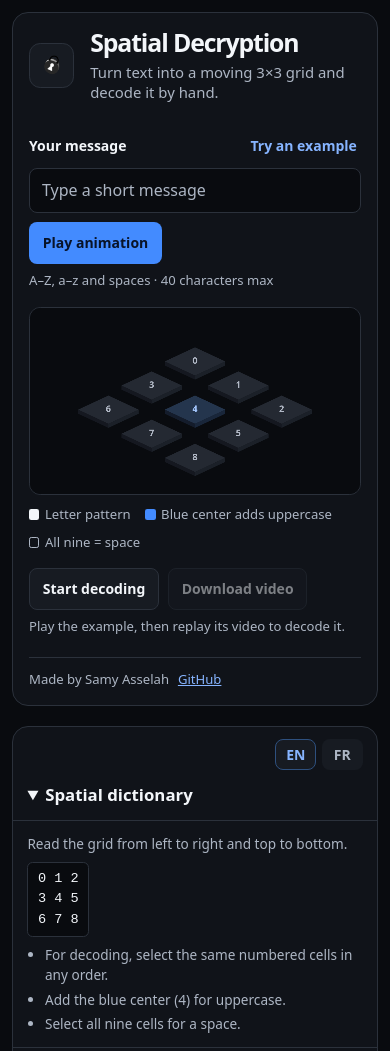
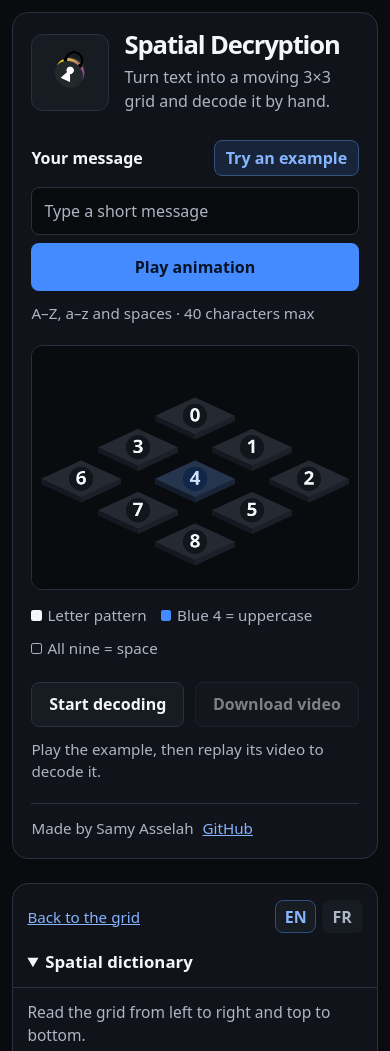
Before and after one commit to Samy-Asl/Spatial-Decryption, a plain HTML site: page index.html in a window 390 px wide. Shown: the top 1051 px of the page. Drawn offline with Linux system fonts and the light colour scheme.

Commit message:
Verify the V1 mobile polish in Chrome

```diff
--- a/Encrypt.js
+++ b/Encrypt.js
@@ -19,6 +19,7 @@ const resultPlaceholder = document.getElementById('resultPlaceholder');
 const decodeStatus = document.getElementById('decodeStatus');
 const copyButton = document.getElementById('copyButton');
 const clearResultButton = document.getElementById('clearResult');
+const stage = document.getElementById('gridStage');
 const canvas = document.getElementById('gridCanvas');
 const grid = createGrid(canvas);
 const selection = new Set();
@@ -37,6 +38,7 @@ function setMode(nextMode) {
   playButton.hidden = playing;
   stopButton.hidden = !playing;
   stopButton.disabled = !playing;
+  stage.classList.toggle('playing', playing);
   decodeButton.disabled = playing;
   clearResultButton.disabled = playing || decoded === '';
   decodeButton.textContent = decoding ? 'Exit decoding' : 'Start decoding';
@@ -50,11 +52,11 @@ function showStatus(element, message, isError = false) {
   element.classList.toggle('error', isError);
 }
 
-function drawSelection() {
+function drawSelection(animate = false) {
   for (const [index, cell] of cells.entries()) {
     cell.setAttribute('aria-pressed', selection.has(index));
   }
-  grid.draw([...selection]);
+  grid.draw([...selection], animate);
 }
 
 function clearSelection() {
@@ -185,14 +187,14 @@ for (const [index, cell] of cells.entries()) {
     if (selection.has(index)) selection.delete(index);
     else selection.add(index);
     showStatus(decodeStatus, '');
-    drawSelection();
+    drawSelection(true);
   });
 }
 
 document.getElementById('spaceBtn').addEventListener('click', () => {
   CELLS.forEach(index => selection.add(index));
   showStatus(decodeStatus, 'Space selected. Choose Add character to confirm.');
-  drawSelection();
+  drawSelection(true);
 });
 
 document.getElementById('clearPattern').addEventListener('click', () => {
--- a/index.html
+++ b/index.html
@@ -19,7 +19,7 @@
         <div class="background">
           <header class="intro">
             <button class="logo-container" type="button" id="logoLink" aria-label="Copy page link">
-              <img src="Spatial-logo.png" alt="" class="main-logo" width="54" height="54">
+              <img src="Spatial-logo.png" alt="" class="main-logo" width="84" height="84">
             </button>
             <div>
               <h1>Spatial Decryption</h1>
@@ -30,7 +30,7 @@
           <form class="controls" id="playForm">
             <div class="input-header">
               <label for="inputText">Your message</label>
-              <button class="text-button" type="button" id="exampleButton">Try an example</button>
+              <button class="text-button example-button" type="button" id="exampleButton">Try an example</button>
             </div>
             <div class="input-row">
               <input class="input-text" type="text" placeholder="Type a short message" id="inputText"
@@ -41,13 +41,13 @@
             <p class="hint" id="inputHint">A–Z, a–z and spaces · 40 characters max</p>
           </form>
 
-          <div class="stage">
+          <div class="stage" id="gridStage">
             <canvas id="gridCanvas" width="960" height="540" role="img"
                     aria-label="Isometric 3×3 grid with cells numbered from 0 to 8"></canvas>
           </div>
           <div class="stage-legend">
             <span><span class="swatch swatch-letter"></span>Letter pattern</span>
-            <span><span class="swatch swatch-center"></span>Blue center adds uppercase</span>
+            <span><span class="swatch swatch-center"></span>Blue 4 = uppercase</span>
             <span><span class="swatch swatch-space"></span>All nine = space</span>
           </div>
 
@@ -80,6 +80,7 @@
               <button type="button" class="secondary-button" id="clearPattern">Clear selection</button>
               <button type="button" class="encrypt-button" id="nextBtn">Add character</button>
             </div>
+            <a class="mobile-jump" href="#dictionaryDetails">Look up a letter</a>
           </div>
 
           <div class="decrypt-result" id="decryptResult" hidden>
@@ -105,6 +106,7 @@
 
       <aside class="dictionary" aria-label="Spatial dictionary">
         <div class="lang-switch" role="group" aria-label="Dictionary language">
+          <a class="mobile-jump return-link" href="#decryptButton">Back to the grid</a>
           <button type="button" class="lang-btn" data-lang="en" aria-pressed="true">EN</button>
           <button type="button" class="lang-btn" data-lang="fr" aria-pressed="false">FR</button>
         </div>
--- a/spatial-grid.mjs
+++ b/spatial-grid.mjs
@@ -42,20 +42,24 @@ function drawTile(context, { index, x, y }, amount) {
   const isCenter = index === CENTER;
 
   let colors = isCenter
-    ? ['#24354d', '#141c2b', '#19263a', '#a5c8ff']
-    : ['#242932', '#151820', '#1b2028', '#b2b9c6'];
+    ? ['#24354d', '#141c2b', '#19263a']
+    : ['#242932', '#151820', '#1b2028'];
   if (amount > 0) {
     colors = isCenter
-      ? ['#438bff', '#16449b', '#2a63d6', '#08142b']
-      : ['#f3f6fa', '#858e9e', '#bcc5d2', '#151820'];
+      ? ['#438bff', '#16449b', '#2a63d6']
+      : ['#f3f6fa', '#858e9e', '#bcc5d2'];
   }
 
-  const [topColor, leftColor, rightColor, labelColor] = colors;
+  const [topColor, leftColor, rightColor] = colors;
   face(context, leftColor, [left, front, bottomFront, [x - HALF_WIDTH, y]]);
   face(context, rightColor, [front, right, [x + HALF_WIDTH, y], bottomFront]);
   face(context, topColor, [back, right, front, left]);
-  context.fillStyle = labelColor;
-  context.fillText(String(index), x, top);
+  context.beginPath();
+  context.arc(x, top, 27, 0, 2 * Math.PI);
+  context.fillStyle = isCenter ? '#112749' : '#11151c';
+  context.fill();
+  context.fillStyle = isCenter ? '#d0e1ff' : '#f3f6fa';
+  context.fillText(String(index), x, top + 1);
 }
 
 function clamp(value) {
@@ -67,19 +71,37 @@ export function createGrid(canvas) {
   canvas.height = HEIGHT;
   const context = canvas.getContext('2d');
   const reducedMotion = window.matchMedia('(prefers-reduced-motion: reduce)');
+  let selectionFrame;
+  let currentAmounts;
 
   function render(amounts) {
+    currentAmounts = amounts;
     context.fillStyle = '#090b0f';
     context.fillRect(0, 0, WIDTH, HEIGHT);
-    context.font = '600 26px system-ui, sans-serif';
+    context.font = '750 42px system-ui, sans-serif';
     context.textAlign = 'center';
     context.textBaseline = 'middle';
 
     for (const tile of tiles) drawTile(context, tile, amounts[tile.index]);
   }
 
-  function draw(selected = []) {
-    render(CELLS.map(index => Number(selected.includes(index))));
+  function draw(selected = [], animate = false) {
+    cancelAnimationFrame(selectionFrame);
+    const target = CELLS.map(index => Number(selected.includes(index)));
+    if (!animate || reducedMotion.matches) {
+      render(target);
+      return;
+    }
+
+    const from = currentAmounts;
+    const start = performance.now();
+    function update(time) {
+      const progress = clamp((time - start) / RISE_TIME);
+      const eased = 1 - (1 - progress) ** 2;
+      render(target.map((amount, index) => from[index] + (amount - from[index]) * eased));
+      if (progress < 1) selectionFrame = requestAnimationFrame(update);
+    }
+    selectionFrame = requestAnimationFrame(update);
   }
 
   function playPattern(pattern, signal) {
--- a/styles.css
+++ b/styles.css
@@ -64,7 +64,8 @@ button:disabled, .download-button[aria-disabled] { cursor: default; opacity: .48
 
 .intro p {
   margin-top: .4rem;
-  font-size: .93rem;
+  font-size: 1rem;
+  line-height: 1.5;
   color: var(--muted);
 }
 
@@ -82,10 +83,9 @@ button:disabled, .download-button[aria-disabled] { cursor: default; opacity: .48
 
 .main-logo {
   display: block;
-  width: clamp(2rem, 6vw, 3.375rem);
+  width: clamp(4rem, 8vw, 5.25rem);
   height: auto;
   border-radius: .3rem;
-  filter: grayscale(1);
 }
 
 .input-header, .input-row, .stage-actions, .stage-legend,
@@ -97,7 +97,7 @@ button:disabled, .download-button[aria-disabled] { cursor: default; opacity: .48
 }
 
 .input-header, .result-header { justify-content: space-between; }
-.input-header { margin-bottom: .45rem; font-size: .875rem; font-weight: 650; }
+.input-header { margin-bottom: .65rem; font-size: 1rem; font-weight: 650; }
 .input-row { align-items: stretch; }
 
 .input-text {
@@ -117,14 +117,14 @@ button:disabled, .download-button[aria-disabled] { cursor: default; opacity: .48
 .encrypt-button, .secondary-button, .text-button, .lang-btn, .cell {
   border: 1px solid transparent;
   border-radius: .5rem;
-  font-size: .875rem;
+  font-size: 1rem;
   font-weight: 650;
   line-height: 1.25;
 }
 
 .encrypt-button, .secondary-button {
-  min-height: 2.65rem;
-  padding: .6rem .8rem;
+  min-height: 2.85rem;
+  padding: .65rem .9rem;
 }
 
 .encrypt-button {
@@ -154,22 +154,33 @@ button:disabled, .download-button[aria-disabled] { cursor: default; opacity: .48
 
 .text-button:hover:not(:disabled) { text-decoration: underline; }
 
+.example-button {
+  padding: .45rem .65rem;
+  border-color: #35527d;
+  background: #17243a;
+}
+
 .hint, .status, .stage-legend, .credits, .result-placeholder {
-  font-size: .82rem;
-  line-height: 1.45;
+  font-size: .95rem;
+  line-height: 1.5;
   color: var(--muted);
 }
 
-.hint, .status { margin-top: .45rem; }
+.hint, .status { margin-top: .65rem; }
 .status { min-height: 1.2em; }
 .status.error, #copyNotif.error { color: var(--error); }
 
 .stage {
   overflow: hidden;
-  margin-top: 1.05rem;
+  margin-top: 1.25rem;
   border: 1px solid var(--line);
   border-radius: .7rem;
   background: var(--page);
+}
+
+.stage.playing {
+  border-color: var(--strong-blue);
+  box-shadow: 0 0 1rem #438bff28;
 }
 
 #gridCanvas {
@@ -179,7 +190,7 @@ button:disabled, .download-button[aria-disabled] { cursor: default; opacity: .48
 }
 
 .stage-legend {
-  margin-block: .65rem 1rem;
+  margin-block: .85rem 1.15rem;
   column-gap: .9rem;
 }
 
@@ -196,7 +207,7 @@ button:disabled, .download-button[aria-disabled] { cursor: default; opacity: .48
 .swatch-space { border: 1px solid var(--muted); background: transparent; }
 
 .video-preview { margin-top: .85rem; }
-.video-preview summary { width: fit-content; color: var(--blue); font-size: .875rem; }
+.video-preview summary { width: fit-content; color: var(--blue); }
 .video-preview video {
   display: block;
   width: 100%;
@@ -235,7 +246,7 @@ button:disabled, .download-button[aria-disabled] { cursor: default; opacity: .48
 .cell[aria-pressed="true"] { background: var(--text); color: var(--page); }
 .cell.center-cell[aria-pressed="true"] { background: var(--strong-blue); color: #081328; }
 
-.result-header h2, .dict-letters h2 { font-size: .9rem; }
+.result-header h2, .dict-letters h2 { font-size: 1.05rem; }
 
 .result-content {
   display: block;
@@ -283,7 +294,7 @@ button:disabled, .download-button[aria-disabled] { cursor: default; opacity: .48
 .dict-rules, .dict-letters { padding: .8rem .9rem; border-top: 1px solid var(--line); }
 
 .dict-rules {
-  font-size: .85rem;
+  font-size: .97rem;
   line-height: 1.5;
   color: var(--muted);
 }
@@ -315,17 +326,48 @@ button:disabled, .download-button[aria-disabled] { cursor: default; opacity: .48
 }
 
 .letter-char { color: var(--blue); font-weight: 700; }
-.letter-coords { font: .75rem ui-monospace, monospace; color: var(--text); }
+.letter-coords { font: .9rem ui-monospace, monospace; color: var(--text); }
 
 .mini-grid { display: grid; grid-template-columns: repeat(3, .28rem); gap: .12rem; }
 .mini-grid > span { width: .28rem; height: .28rem; border-radius: .07rem; background: var(--line); }
 .mini-grid > .filled { background: var(--text); }
 
+.mobile-jump { display: none; }
+
+@media (prefers-reduced-motion: no-preference) {
+  button, .download-button { transition: background-color 150ms ease, border-color 150ms ease, transform 150ms ease; }
+  button:active:not(:disabled), .download-button:active:not([aria-disabled]) { transform: scale(.97); }
+  .stage { transition: border-color 200ms ease, box-shadow 200ms ease; }
+  .decode-controls:not([hidden]), .video-preview:not([hidden]) { animation: enter 180ms ease-out; }
+  html:focus-within { scroll-behavior: smooth; }
+
+  @keyframes enter {
+    from { opacity: 0; transform: translateY(.4rem); }
+    to { opacity: 1; transform: translateY(0); }
+  }
+}
+
 @media (max-width: 47rem) {
-  .container { grid-template-columns: minmax(0, 1fr); }
+  .container { grid-template-columns: minmax(0, 1fr); gap: 1.5rem; }
+  .background { padding: 1.15rem; }
+  .intro { margin-bottom: 1.65rem; }
+  .stage-actions, .action-buttons { gap: .7rem; }
+  .stage-legend { row-gap: .65rem; margin-bottom: 1.35rem; }
+  .decode-controls, .decrypt-result { margin-top: 1.3rem; padding: 1rem; }
+  .grill { gap: .55rem; width: min(100%, 13rem); margin-block: 1rem; }
+  .cell { min-height: 3rem; }
+  .letter-item { min-height: 2.75rem; }
   .dictionary { position: static; max-height: none; }
+  .mobile-jump { display: inline-block; padding-block: .65rem; font-size: .95rem; }
+  .return-link { margin-inline-end: auto; }
+  .lang-switch { align-items: center; }
+  #dictionaryDetails, #decryptButton { scroll-margin-top: .75rem; }
 }
 
 @media (max-width: 29rem) {
-  .input-text { flex-basis: 100%; }
+  .intro h1 { font-size: clamp(1.6rem, 6vw, 2.15rem); }
+  .input-text { flex-basis: 100%; min-height: 3rem; }
+  .input-row > button, .stage-actions > * { flex: 1 1 auto; }
+  .input-row > button { min-height: 3rem; }
+  #gridCanvas, .video-preview video { aspect-ratio: 4 / 3; object-fit: cover; }
 }
```
Also changed, not shown: 1 other file.
